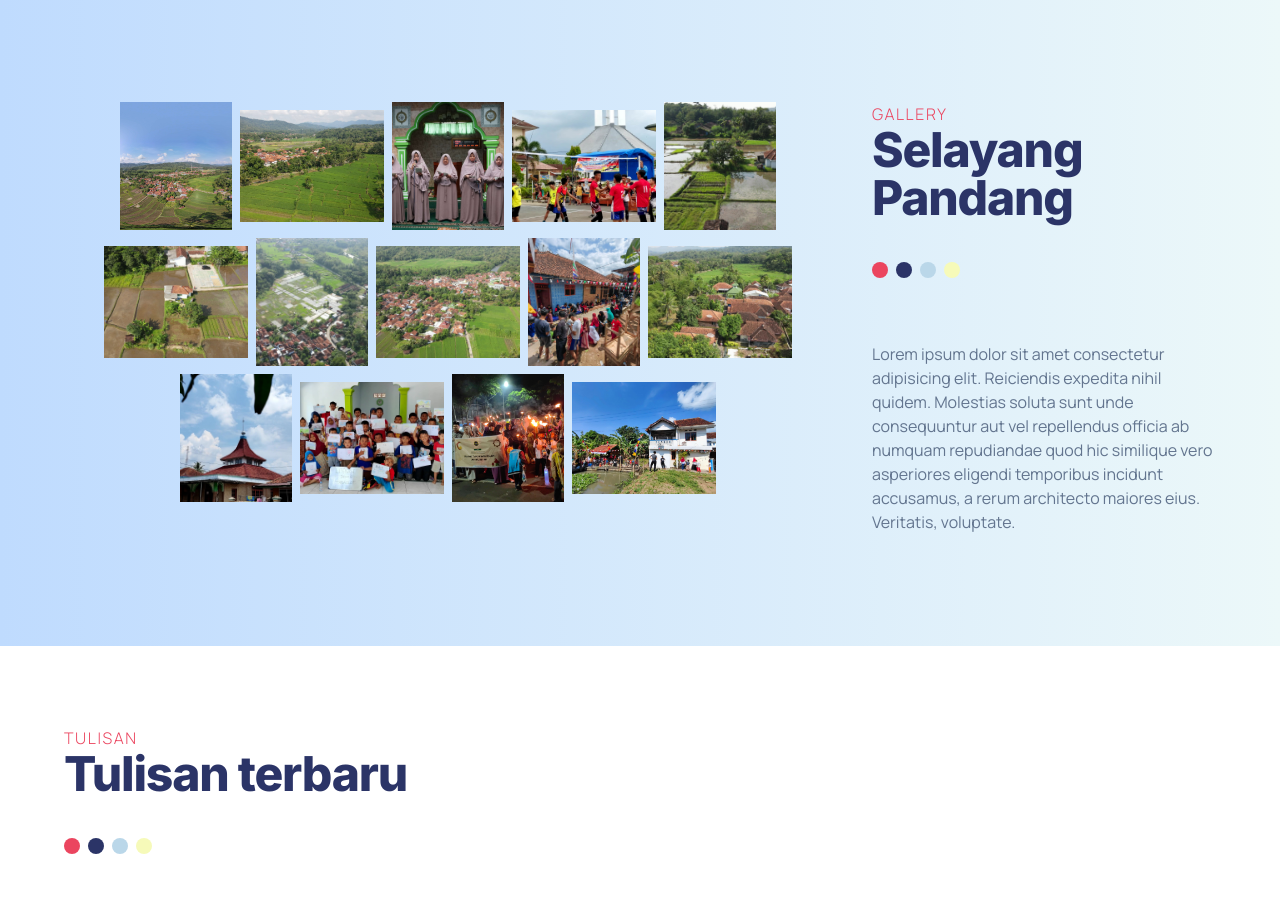
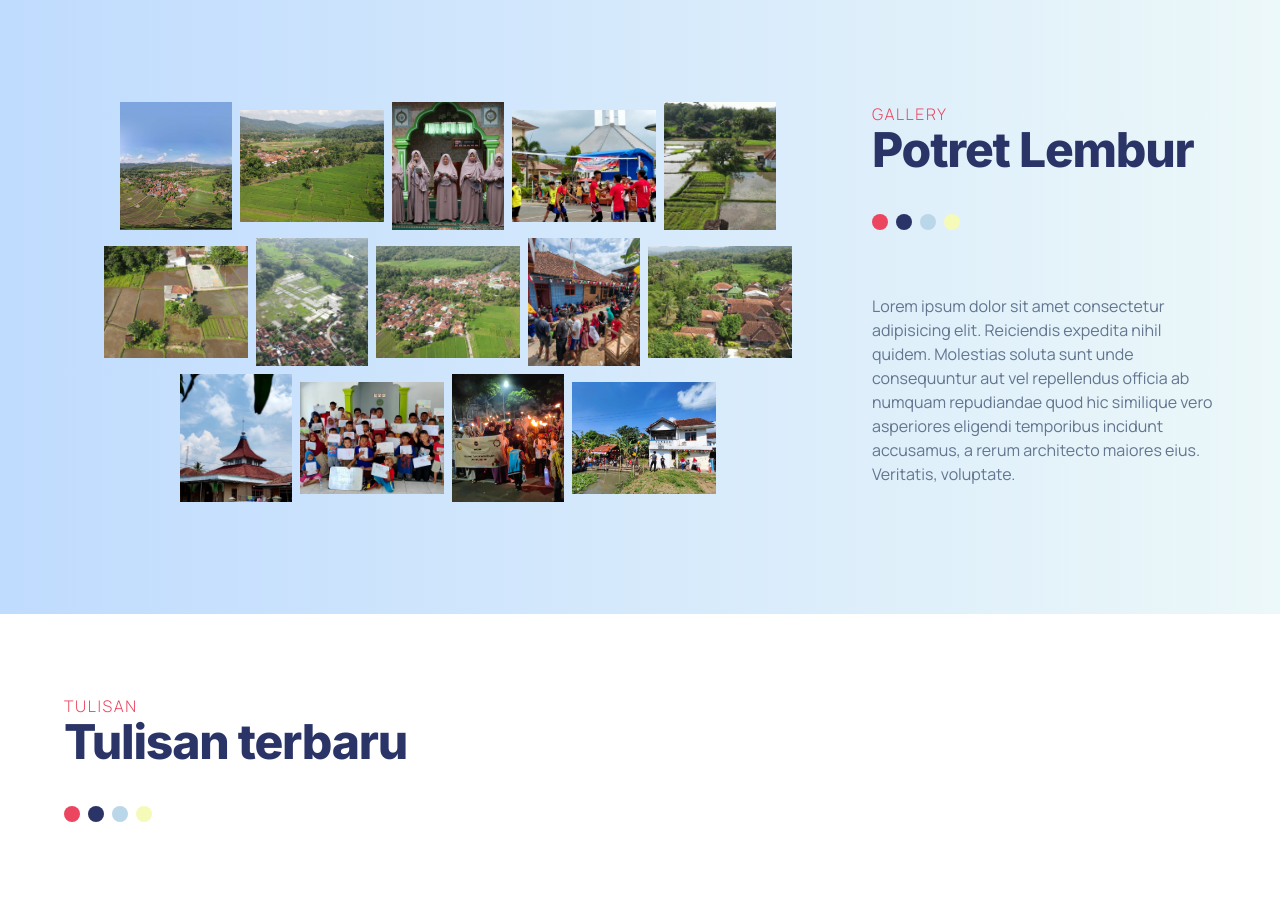
Before and after one commit to oeangg/webdesa-tarikolot-maleber, a React (Vite) app: page / in a window 1280 px wide. Shown: the part 3440-4348 px from the top of the page. Built offline with nearby package versions, Linux system fonts and the light colour scheme.

Commit message:
refactor gallery

```diff
--- a/src/components/view/home/gallery.tsx
+++ b/src/components/view/home/gallery.tsx
@@ -91,7 +91,7 @@ export const GalleryImage = () => {
     <div className="relative w-full bg-gradient-to-r from-blue-200 to-backgroundSecondary py-28">
       <div className="max-w-6xl w-full flex flex-col  md:flex-row-reverse px-4 md:px-0 gap-10 mx-auto">
         <div className="space-y-5 flex-1">
-          <SubTitle margin="left" title="Selayang Pandang" subtitle="Gallery" />
+          <SubTitle margin="left" title="Potret Lembur" subtitle="Gallery" />
           <p>
             Lorem ipsum dolor sit amet consectetur adipisicing elit. Reiciendis
             expedita nihil quidem. Molestias soluta sunt unde consequuntur aut
```
